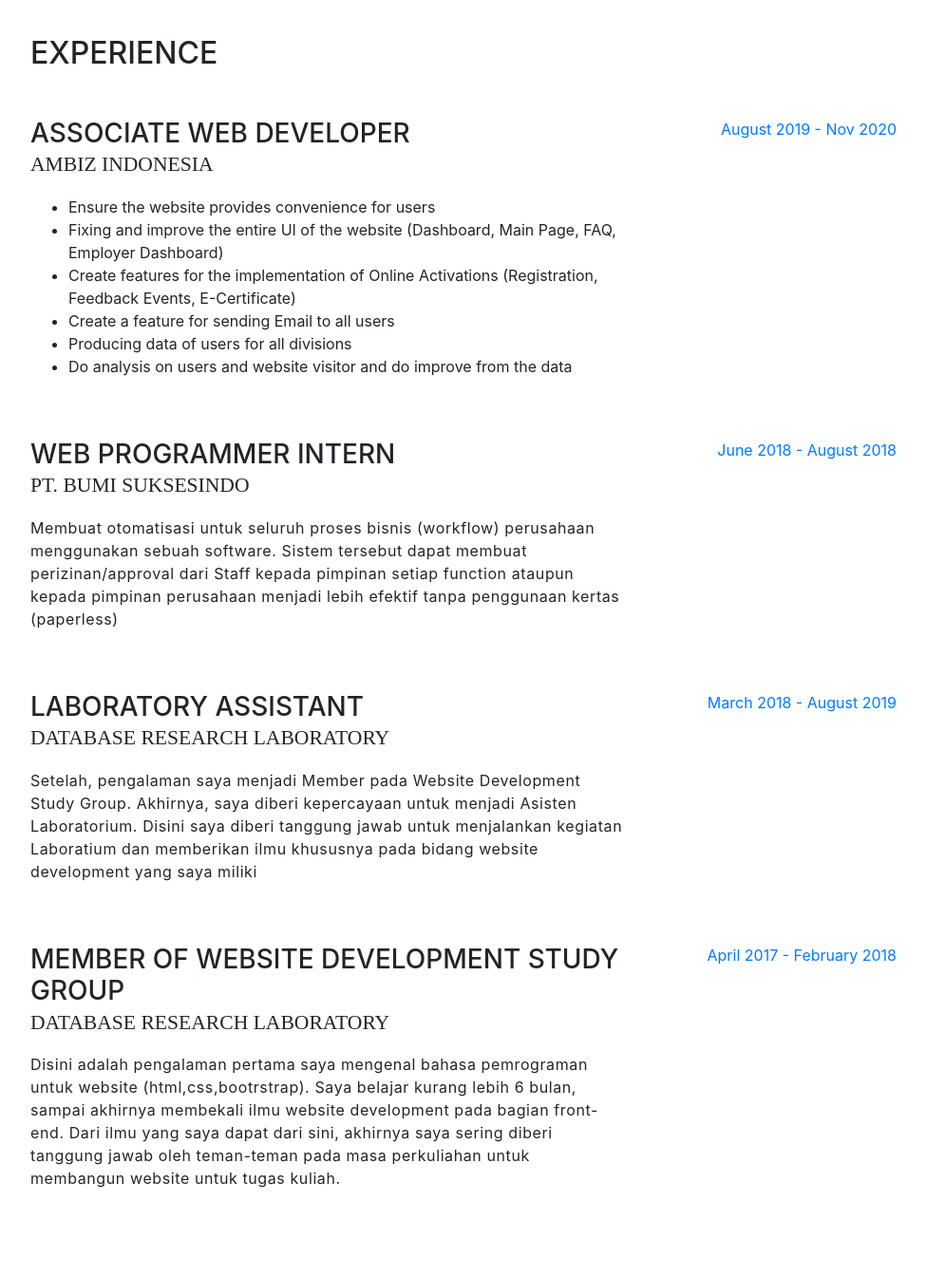
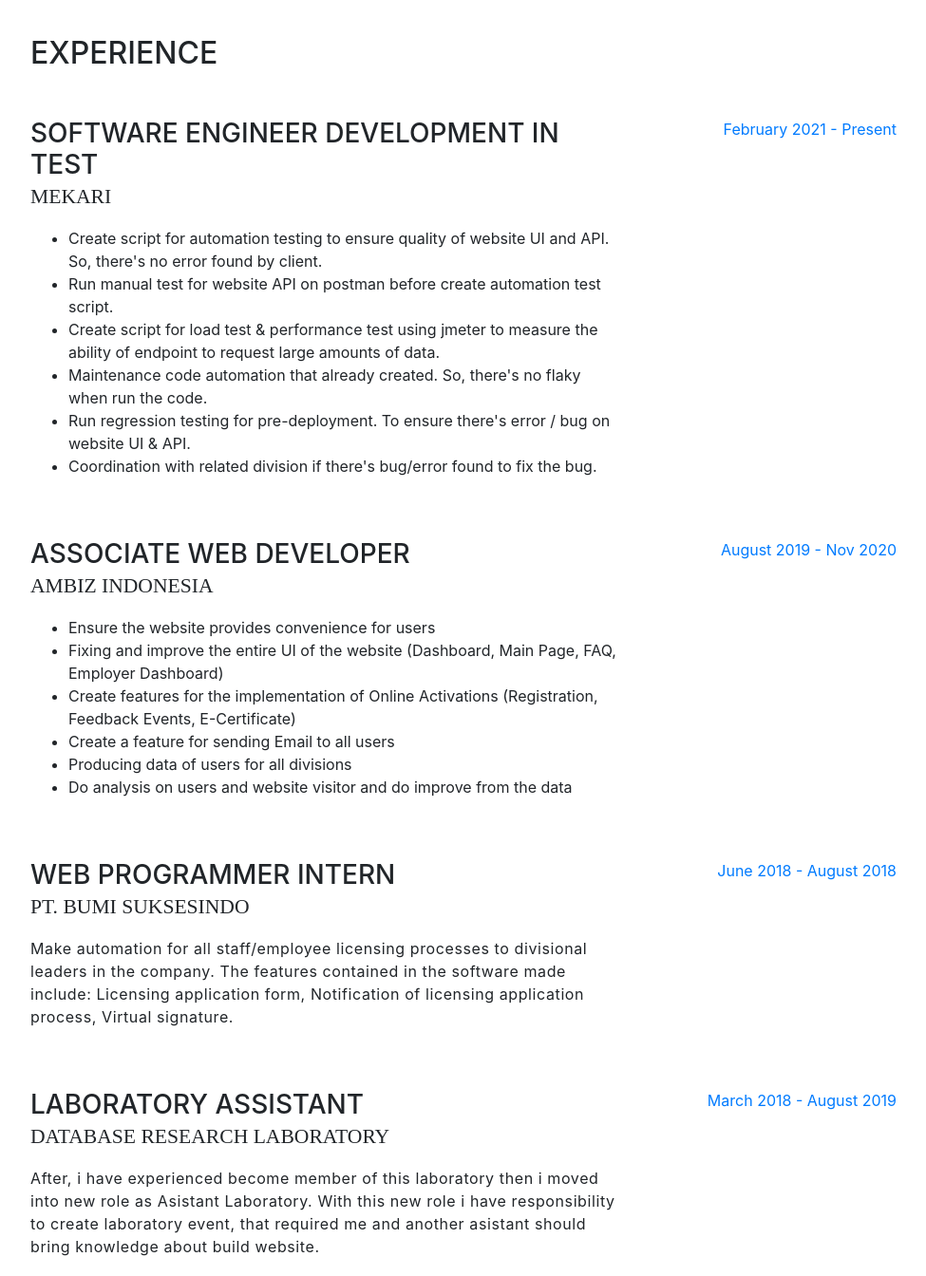
Before and after one commit to ameliaanism/ameliaanism.github.io, a website with bundled scripts: page index.html in a window 1280 px wide. Shown: the part 820-2164 px from the top of the page at 95% size, without its empty margins (288-1263 px from the left). Built offline with nearby package versions, Linux system fonts and the light colour scheme; a web font is replaced by a local one.

Commit message:
Update index.html

```diff
--- a/index.html
+++ b/index.html
@@ -110,6 +110,27 @@
         <div class="my-auto">
           <h2 class="mb-5">Experience</h2>
 
+           <div class="resume-item d-flex flex-column flex-md-row mb-5">
+            <div class="resume-content mr-auto">
+              <h3 class="mb-0">Software Engineer Development in Test</h3>
+              <div class="subheading mb-3">Mekari</div>
+              <p  style="line-height:1.5;letter-spacing:0.6px">
+                <ul>
+                  <li>Create script for automation testing to ensure quality of website UI and API. So, there's no error found by client.</li>
+                  <li>Run manual test for  website API on postman before create automation test script.</li>
+                  <li>Create script for load test & performance test using jmeter to measure the ability of endpoint to request large amounts of data.</li>
+                  <li>Maintenance code automation that already created. So, there's no flaky when run the code.</li>
+                  <li>Run regression testing for pre-deployment. To ensure there's error / bug on website UI & API.</li>
+                  <li>Coordination with related division if there's bug/error found to  fix the bug.</li>
+                </ul>
+              </p>
+            </div>
+            <div class="resume-date text-md-right">
+              <span class="text-primary">February 2021 - Present</span>
+            </div>
+          </div>
+
+
           <div class="resume-item d-flex flex-column flex-md-row mb-5">
             <div class="resume-content mr-auto">
               <h3 class="mb-0">Associate Web Developer</h3>
@@ -122,7 +143,7 @@
                   <li>Create a feature for sending Email to all users</li>
                   <li>Producing data of users for all divisions</li>
                   <li>Do analysis on users and website visitor and do improve from the data</li>
-
+                </ul>
 <!--                 AMBIZ Indonesia merupakan pengalaman pertama entry-level job. Setelah, sebelum nya saya melakukan internship selama 3 bulan.
                 Saya bertanggung jawab untuk memastikan bahwa tampilan website memberikan kemudahan bagi users untuk mendapatakan informasi ataupun melakukan proses rekruitasi
                 pada website AMBIZ (UX). Selain itu, saya juga melakukan proses design sampai tahap pembuatan tampilan website (UI). Dalam proses pembuatan tampilan website tersebut
@@ -144,8 +165,9 @@
             <div class="resume-content mr-auto">
               <h3 class="mb-0">Web Programmer Intern</h3>
               <div class="subheading mb-3">PT. Bumi Suksesindo</div>
-              <p  style="line-height:1.5;letter-spacing:0.6px">Membuat otomatisasi untuk seluruh proses bisnis (workflow) perusahaan menggunakan sebuah software. Sistem tersebut dapat membuat perizinan/approval dari Staff
-                kepada pimpinan setiap function ataupun kepada pimpinan perusahaan menjadi lebih efektif tanpa penggunaan kertas (paperless)</p>
+              <p  style="line-height:1.5;letter-spacing:0.6px">Make automation for all staff/employee licensing processes to divisional leaders in the company.
+                The features contained in the software made include:
+                Licensing application form, Notification of licensing application process, Virtual signature.</p>
             </div>
             <div class="resume-date text-md-right">
               <span class="text-primary">June 2018 - August 2018</span>
@@ -156,8 +178,9 @@
             <div class="resume-content mr-auto">
               <h3 class="mb-0">Laboratory Assistant</h3>
               <div class="subheading mb-3">Database Research Laboratory</div>
-              <p style="line-height:1.5;letter-spacing:0.6px">Setelah, pengalaman saya menjadi Member pada Website Development Study Group. Akhirnya, saya diberi kepercayaan untuk menjadi Asisten Laboratorium. Disini saya diberi tanggung jawab
-              untuk menjalankan kegiatan Laboratium dan memberikan ilmu khususnya pada bidang website development yang saya miliki</p>
+              <p style="line-height:1.5;letter-spacing:0.6px">After, i have experienced become member of this laboratory then i moved into new role as
+               Asistant Laboratory. With this new role i have responsibility to create laboratory event, that required me and another asistant should bring knowledge
+               about build website.</p>
             </div>
             <div class="resume-date text-md-right">
               <span class="text-primary">March 2018 - August 2019</span>
@@ -168,9 +191,9 @@
             <div class="resume-content mr-auto">
               <h3 class="mb-0">Member of Website Development Study Group</h3>
               <div class="subheading mb-3">Database Research Laboratory</div>
-              <p  style="line-height:1.5;letter-spacing:0.6px">Disini adalah pengalaman pertama saya mengenal bahasa pemrograman untuk website (html,css,bootrstrap). Saya belajar kurang lebih 6 bulan, sampai akhirnya membekali ilmu
-              website development pada bagian front-end. Dari ilmu yang saya dapat dari sini, akhirnya saya sering diberi tanggung jawab oleh teman-teman pada masa perkuliahan untuk membangun
-              website untuk tugas kuliah. </p>
+              <p  style="line-height:1.5;letter-spacing:0.6px">This is my first experience to learn about coding and build website using html,css,bootstrap. I learned for 6 months until i have
+                enough skill to start my career as website developer on front-end side. And with this knowledge and skill, several times i have taken responsibilities to take over some task related to
+                build and maintenance website at college time. </p>
             </div>
             <div class="resume-date text-md-right">
               <span class="text-primary">April 2017 - February 2018</span>
```
